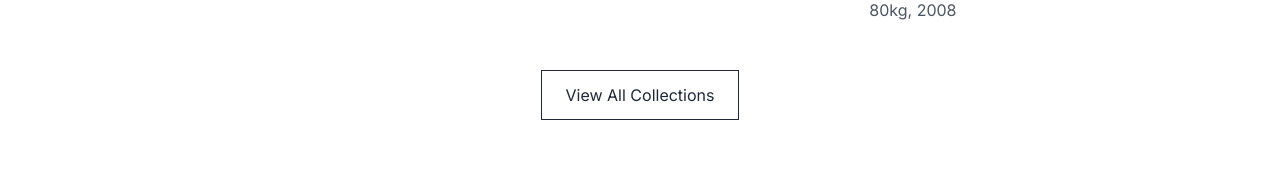
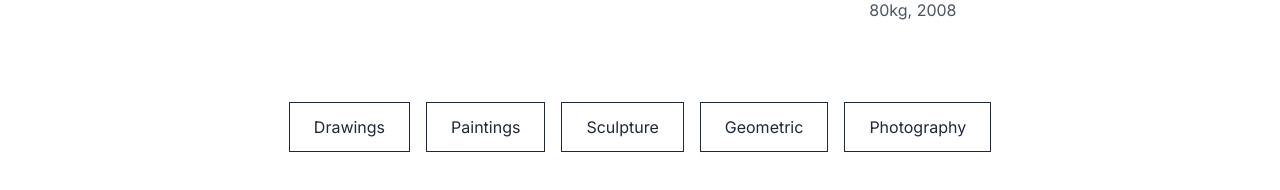
Before and after one commit to dgennetten/portfolio, a React (Vite) app: page / in a window 1280 px wide. Shown: the part 1425-1615 px from the top of the page. Built offline with nearby package versions, Linux system fonts and the light colour scheme.

Commit message:
home page adjust

```diff
--- a/src/components/CollectionSamples.tsx
+++ b/src/components/CollectionSamples.tsx
@@ -28,12 +28,36 @@ const CollectionSamples: React.FC = () => {
           </div>
         ))}
       </div>
-      <div className="text-center mt-12">
+      <div className="flex space-x-4 items-center justify-center mt-12 py-8">
         <Link
           to="/gallery/drawings"
           className="inline-block px-6 py-3 border border-gray-800 text-gray-800 hover:bg-gray-800 hover:text-white transition-all duration-300"
         >
-          View All Collections
+          Drawings
+        </Link>
+        <Link
+          to="/gallery/paintings"
+          className="inline-block px-6 py-3 border border-gray-800 text-gray-800 hover:bg-gray-800 hover:text-white transition-all duration-300"
+        >
+          Paintings
+        </Link>
+       <Link
+          to="/gallery/sculptures"
+          className="inline-block px-6 py-3 border border-gray-800 text-gray-800 hover:bg-gray-800 hover:text-white transition-all duration-300"
+        >
+          Sculpture
+        </Link>
+        <Link
+          to="/gallery/geometric"
+          className="inline-block px-6 py-3 border border-gray-800 text-gray-800 hover:bg-gray-800 hover:text-white transition-all duration-300"
+        >
+          Geometric
+        </Link>
+         <Link
+          to="/gallery/photography"
+          className="inline-block px-6 py-3 border border-gray-800 text-gray-800 hover:bg-gray-800 hover:text-white transition-all duration-300"
+        >
+          Photography
         </Link>
       </div>
     </div>
```
